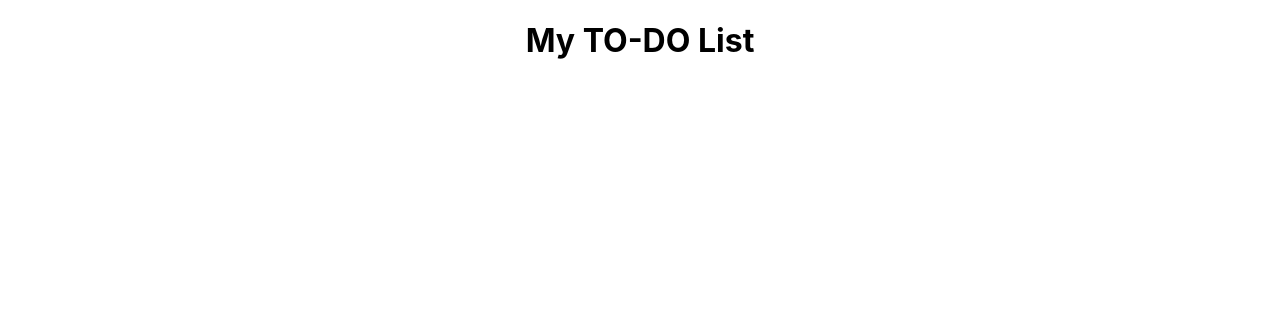
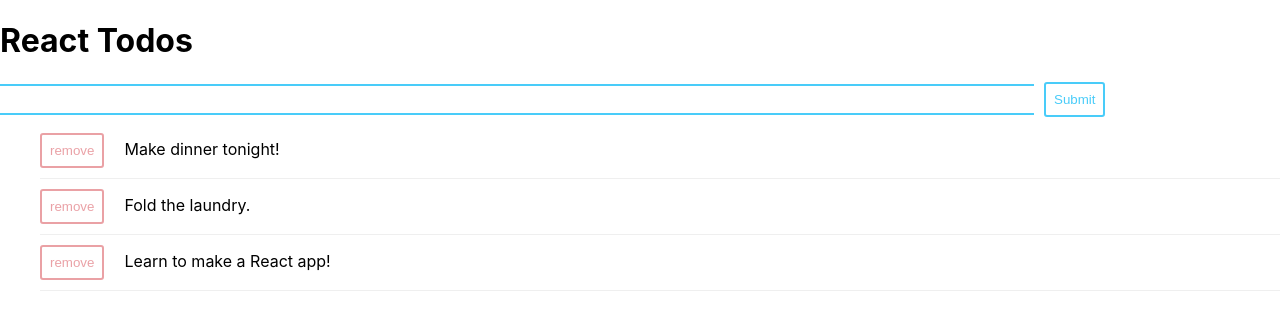
Before and after one commit to NeilWong/to-do-redo, a React (Create React App) app: page / in a window 1280 px wide. Shown: the top 330 px of the page. Built offline with nearby package versions, Linux system fonts and the light colour scheme.

Commit message:
Experimental mvp

```diff
--- a/src/App.js
+++ b/src/App.js
@@ -1,83 +1,55 @@
 import React, { Component } from 'react';
-import logo from './logo.svg';
 import './App.css';
-import './task-item';
-//Going to have a Delete and Rename Functionalities
+import TodoHeader from './TodoHeader';
+import TodoInput from './TodoInput';
+import TodoItem from './TodoItem';
+
 class App extends Component {
-  constructor(props){
+  constructor(props) {
     super(props);
     this.state = {
-      todo_list : [{title: "ex. Item1 = Not Die", item_input: ''}, //item input will be used to delete or rename
-                   {title: "ex2. Item2 = Breath", item_input: ''}],
-      input: ''
-    }
+      todos: [
+        {id: 0, text: "Make dinner tonight!"},
+        {id: 1, text: "Fold the laundry."},
+        {id: 2, text: "Learn to make a React app!"}
+      ],
+      nextId: 3
+    };
+
+    this.addTodo = this.addTodo.bind(this);
+    this.removeTodo = this.removeTodo.bind(this);
   }
-handle_change = (event) =>{
-  this.setState(
-    {input:event.target.value})
-}
 
-handle_submit = (event) =>{
-  const new_item = {
-    title: this.state.input,
-    rename_input: ''
+  addTodo(todoText) {
+    let todos = this.state.todos.slice();
+    todos.push({id: this.state.nextId, text: todoText});
+    this.setState({
+      todos: todos,
+      nextId: ++this.state.nextId
+    });
   }
-  event.preventDefault()
-  this.setState({
-    todo_list : [...this.todo_list, new_item],
-    input:''
-  })
 
-}
-
-input_handle_change = (event,item) =>{
-    const {todo_list} = this.state
-
-    for (let i = 0; i< todo_list.length ; i++){
-      if (todo_list[i] === item){
-        todo_list[i].item_input = event.target.value
-      }
-    }
+  removeTodo(id) {
     this.setState({
-      todo_list
-    })
-
-}
-input_handle_submit = (event,item) =>{
-  const {todo_list} = this.state
-
-  for (let i = 0; i< todo_list.length ; i++){
-    if (todo_list[i] === item){
-      todo_list[i].title = todo_list[i].item_input
-      todo_list[i].item_input = ''
-    }
+        todos: this.state.todos.filter((todo, index) => todo.id !== id)
+      });
   }
-  this.setState({
-    todo_list
-  })
-}
-
-
-remove_handle_submit = (event,item) =>{
-  event.preventDefault()
-  const {todo_list} = this.state
-
-  for (let i = 0; i< todo_list.length ; i++){
-    if (todo_list[i] === item){
-      todo_list.splice(i,1)
-    }
-  }
-  this.setState({
-    todo_list
-  })
-}
-
 
   render() {
     return (
-        <div class="display">
-          <h1> My TO-DO List </h1>
+      <div className="App">
+        <div className="todo-wrapper">
+          <TodoHeader />
+          <TodoInput todoText="" addTodo={this.addTodo} />
+          <ul>
+            {
+              this.state.todos.map((todo) => {
+                return <TodoItem todo={todo} key={todo.id} id={todo.id} removeTodo={this.removeTodo}/>
+              })
+            }
+          </ul>
         </div>
+      </div>
     );
   }
 }
--- a/src/component/TodoInput.js
+++ b/src/TodoInput.js
@@ -1,5 +1,5 @@
 import React from 'react';
-import './todoInput.css';
+import './TodoInput.css';
 
 export default class TodoInput extends React.Component {
   constructor(props) {
```
Also changed, not shown: src/TodoHeader.js (renamed from src/component/TodoHeader.js), src/TodoInput.css (renamed from src/component/TodoInput.css), src/TodoItem.css (renamed from src/component/TodoItem.css), src/TodoItem.js (renamed from src/component/TodoItem.js).
